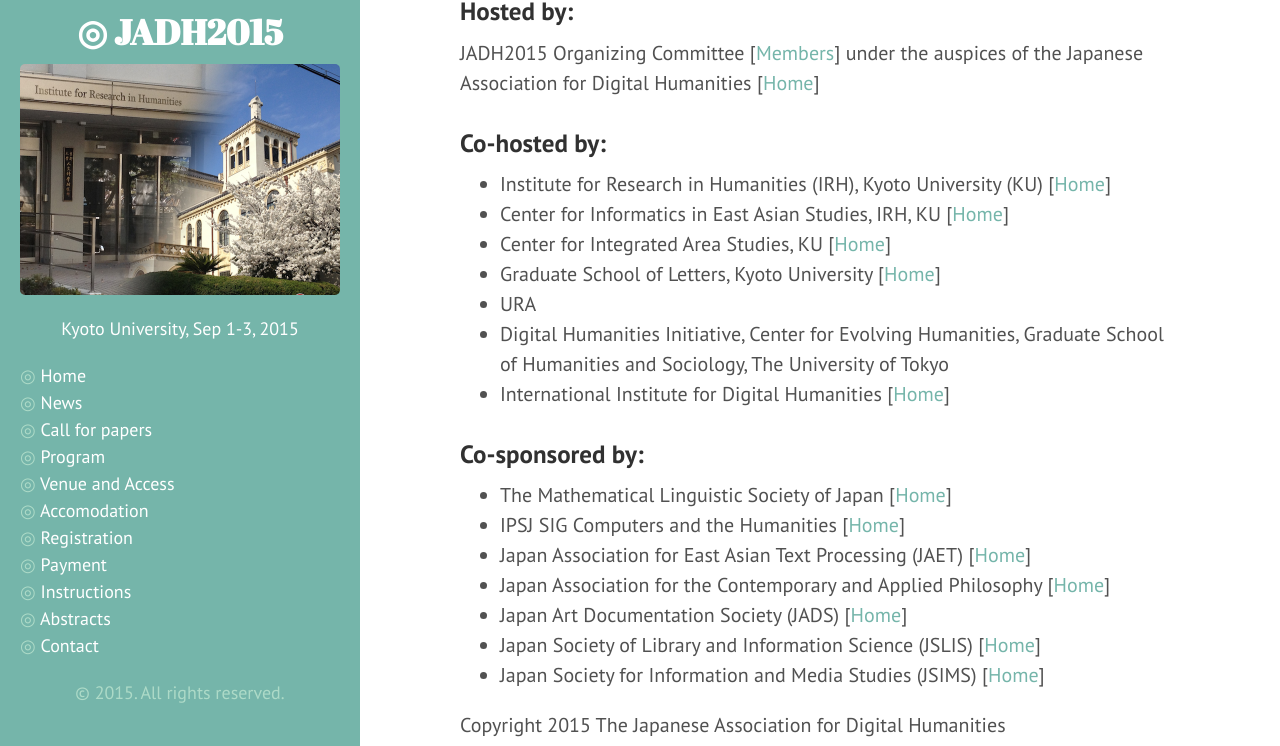
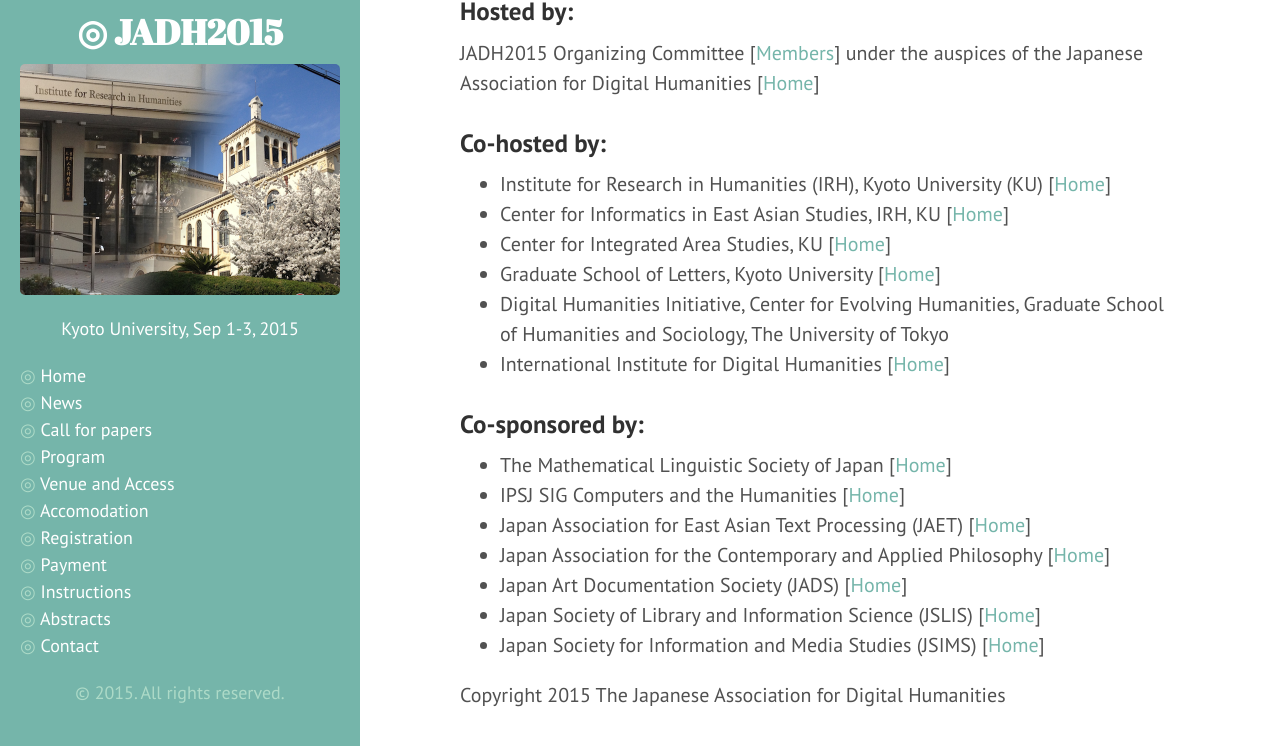
Before and after one commit to jadh2015/jadh2015.github.io, a Jekyll site: the page built from index.md, in a window 1280 px wide and 900 px high, scrolled down 1068 px, cut to the strip 0-746 px from the top of the window. Built offline with Jekyll 4.4.1, drawn with Linux system fonts in a browser that asks for light colours.

Commit message:
comment URA, make it temporarily invisible.

```diff
--- a/index.md
+++ b/index.md
@@ -51,7 +51,7 @@
 The Center for Integrated Area Studies (CIAS) at Kyoto University was established with the aims of integrating information resources for area studies, conducting research in integrated area studies, and making research resources and facilities available to universities and other research institutions, both nationwide and globally.
 -->
  * Graduate School of Letters, Kyoto University [[Home](http://www.kyoto-u.ac.jp/en/about/profile/faculty/faculties_and_graduate/letters.html)]
- * URA
+ <!-- * URA -->
  * Digital Humanities Initiative, Center for Evolving Humanities, Graduate
 School of Humanities and Sociology, The University of Tokyo
  * International Institute for Digital Humanities
```
